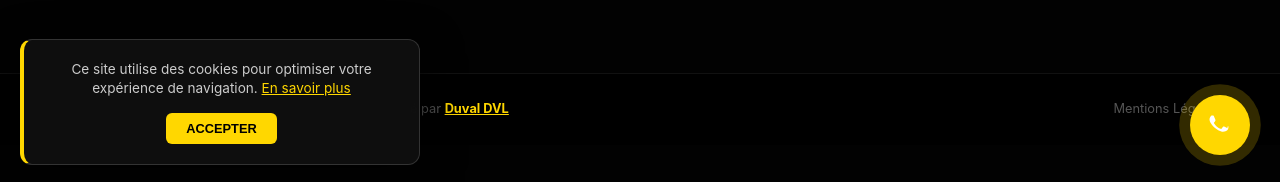
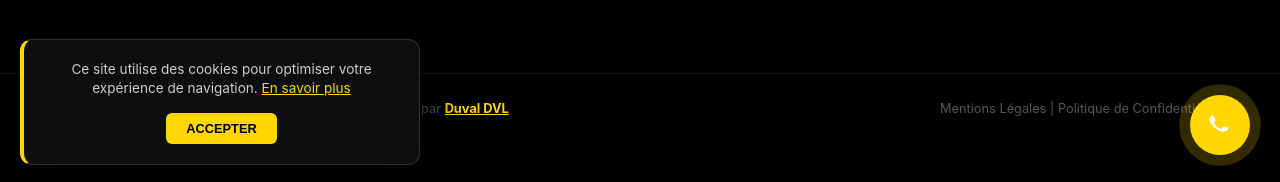
Before and after one commit to DuvalDVL/bl-motorsport, a Jekyll site: the page built from fr/index.html, in a window 1280 px wide and 900 px high, scrolled down 3111 px. Shown: the part 715-897 px from the top of the window. Built offline with Jekyll 4.4.1, drawn with Linux system fonts in a browser that asks for light colours.

Commit message:
Update footer.html

```diff
--- a/_includes/footer.html
+++ b/_includes/footer.html
@@ -74,7 +74,10 @@
   <div class="footer-bottom">
     <div class="container">
       <p>© {{ site.time | date: '%Y' }} {{ site.company.name }}. Tous droits réservés | Site créé par <a href="https://www.duvaldvl.com" class="creator-link" target="_blank">Duval DVL</a></p>
-      <p class="legal-links"><a href="{{ site.baseurl }}/fr/mentions-legales">Mentions Légales</a></p>
+      <p class="legal-links">
+        <a href="{{ site.baseurl }}/fr/mentions-legales">Mentions Légales</a> |
+        <a href="{{ site.baseurl }}/fr/politique-de-confidentialite/">Politique de Confidentialité</a>
+      </p>
     </div>
   </div>
 
```
Lines whose indentation alone changed are shown as unchanged.
